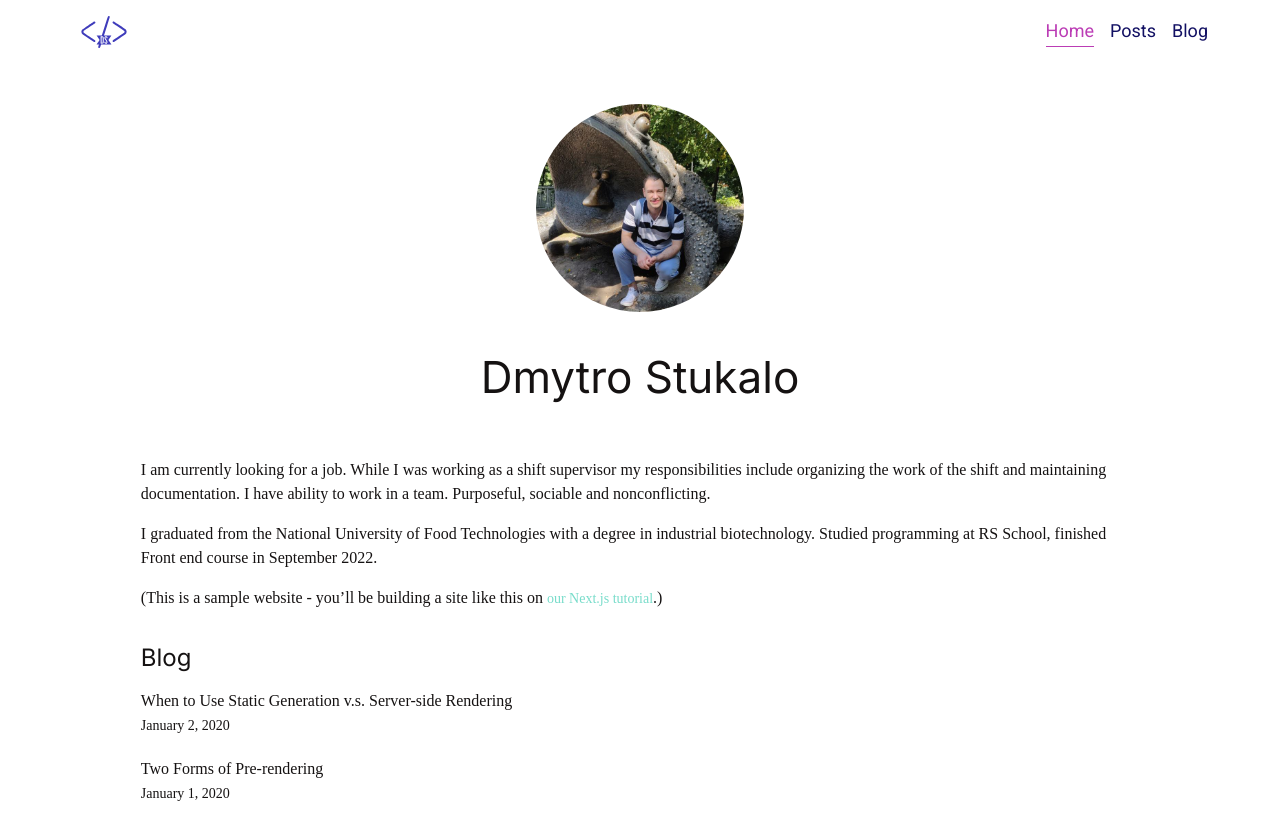
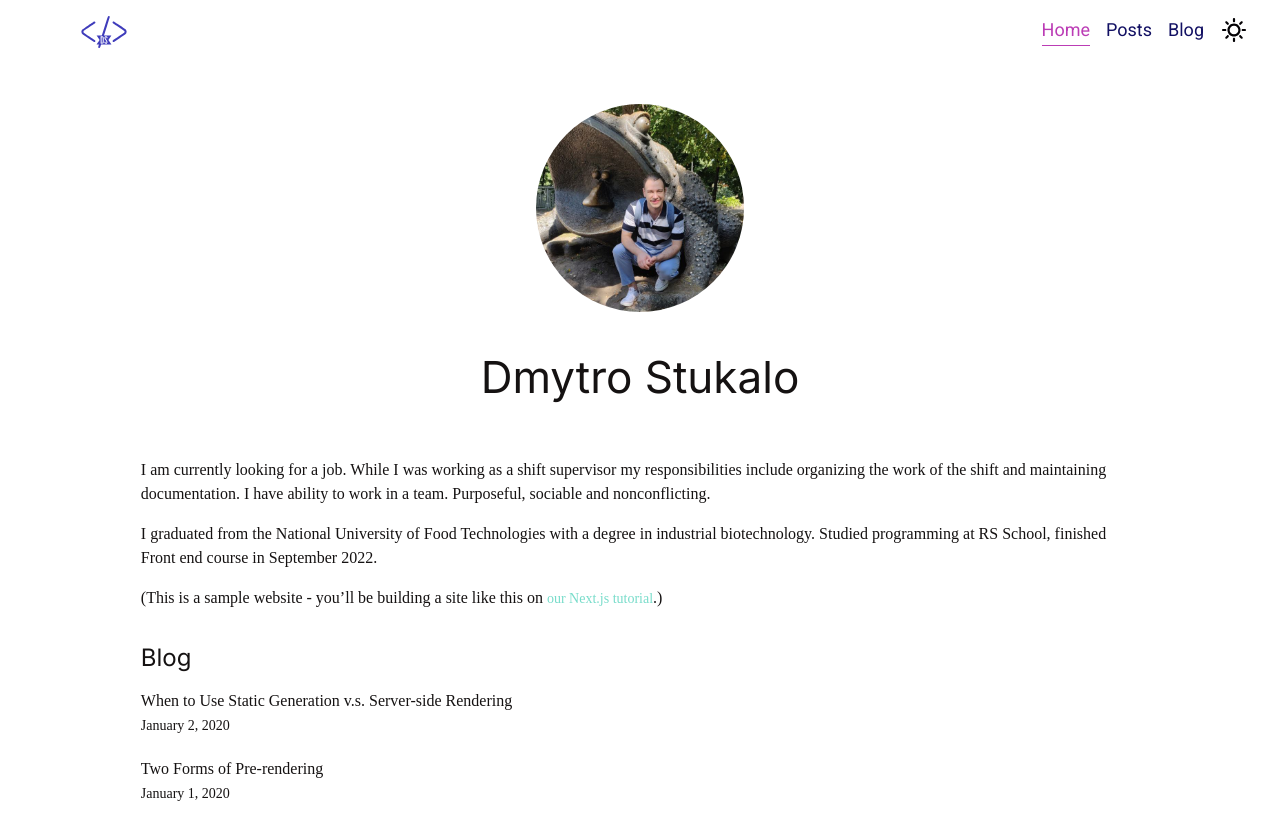
Before and after one commit to DStukalo/next-guide-from-versel, a Next.js app in the folder nextjs-blog/: page / in a window 1280 px wide. Built offline with nearby package versions, Linux system fonts and the light colour scheme.

Commit message:
refactor: delete unused code update condition to show image

```diff
--- a/nextjs-blog/src/components/Button/Button.tsx
+++ b/nextjs-blog/src/components/Button/Button.tsx
@@ -27,8 +27,7 @@ const Button = () => {
 					width={5}
 					alt=''
 				/>
-			) : null}
-			{theme === "light" ? (
+			) : (
 				<Image
 					priority
 					src='/images/sun_icon.svg'
@@ -37,16 +36,7 @@ const Button = () => {
 					width={208}
 					alt=''
 				/>
-			) : null}
-			{/* Toggle Mode
-			<Image
-						priority
-						src='/images/profile avatar.jpg'
-						className='w-52 rounded-full'
-						height={208}
-						width={208}
-						alt=''
-					/> */}
+			)}
 		</button>
 	);
 };
```
